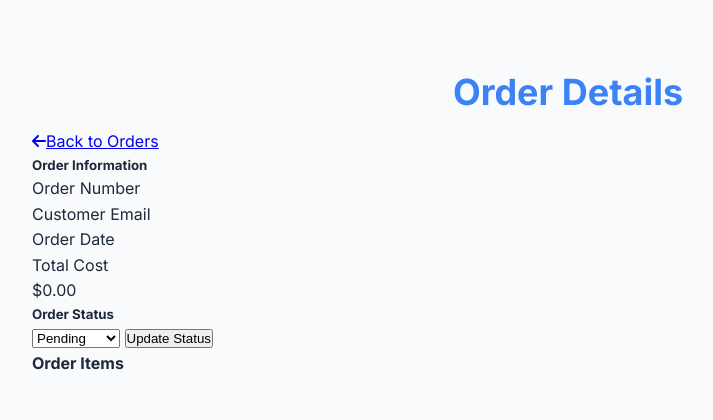
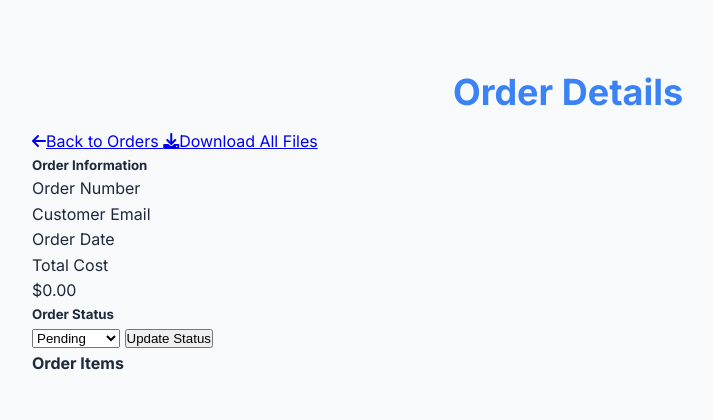
Before and after one commit to christopheraaronhogg/arkansasdtfprints, a Flask app: template templates/order_detail.html in a window 1280 px wide. Shown: the part 90-510 px from the top of the page, without its empty margins (72-785 px from the left). Run offline with Flask 3, Linux system fonts and the light colour scheme; the template is opened without the code that fills it, so the values that code supplies are empty.

Commit message:
Agent query: I've updated the admin interface with a grid layout for images and added a button to download all files in a zip. Could you check if both the layout looks better and the download all button works?
Add functionality to download all assets from an order as a zip file and improved the order details page layout.

Screenshot: https://storage.googleapis.com/screenshot-production-us-central1/3c1f7986-530f-4f55-b07c-daee11d04c26/d559d853-9f78-4711-839e-ba3cbad88f35.jpg

```diff
--- a/templates/order_detail.html
+++ b/templates/order_detail.html
@@ -4,9 +4,14 @@
 <div class="container py-4">
     <div class="d-flex justify-content-between align-items-center mb-4">
         <h1>Order Details</h1>
-        <a href="{{ url_for('admin') }}" class="btn btn-secondary">
-            <i class="fas fa-arrow-left me-2"></i>Back to Orders
-        </a>
+        <div class="btn-group">
+            <a href="{{ url_for('admin') }}" class="btn btn-secondary">
+                <i class="fas fa-arrow-left me-2"></i>Back to Orders
+            </a>
+            <a href="{{ url_for('download_all_images', order_id=order.id) }}" class="btn btn-primary">
+                <i class="fas fa-download me-2"></i>Download All Files
+            </a>
+        </div>
     </div>
 
     <div class="card bg-dark mb-4">
@@ -54,7 +59,8 @@
                     <div class="text-center mb-3">
                         <img src="{{ url_for('get_order_image', order_id=order.id, filename=item.file_key) }}"
                              class="img-fluid rounded"
-                             style="max-height: 200px; width: auto;">
+                             style="max-height: 200px; width: auto;"
+                             alt="Preview of {{ item.file_key }}">
                     </div>
                     <dl class="row mb-0">
                         <dt class="col-sm-5">Dimensions</dt>
@@ -69,7 +75,7 @@
                     <div class="mt-3">
                         <a href="{{ url_for('download_order_image', order_id=order.id, filename=item.file_key) }}"
                            class="btn btn-primary btn-sm w-100">
-                            <i class="fas fa-download me-2"></i>Download Original
+                            <i class="fas fa-download me-2"></i>Download File
                         </a>
                     </div>
                 </div>
```
Also changed, not shown: app.py (+29 -0 lines), attached_assets/DOC-integrating-object-storage.txt (renamed from attached_assets/Pasted-Integrating-Replit-Object-Storage-with-a-Flask-App-for-Image-Uploads-Replit-s-built-in-Object-Storag-1738968642425.txt).
